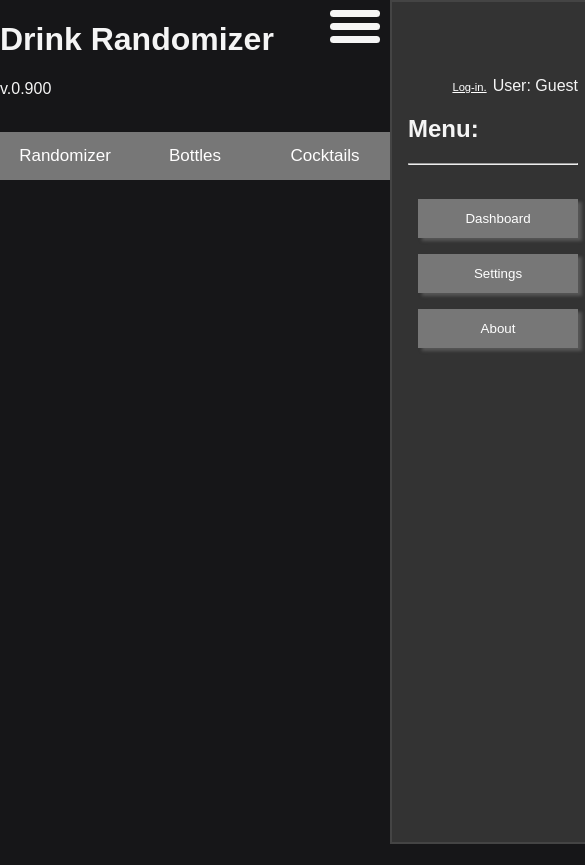
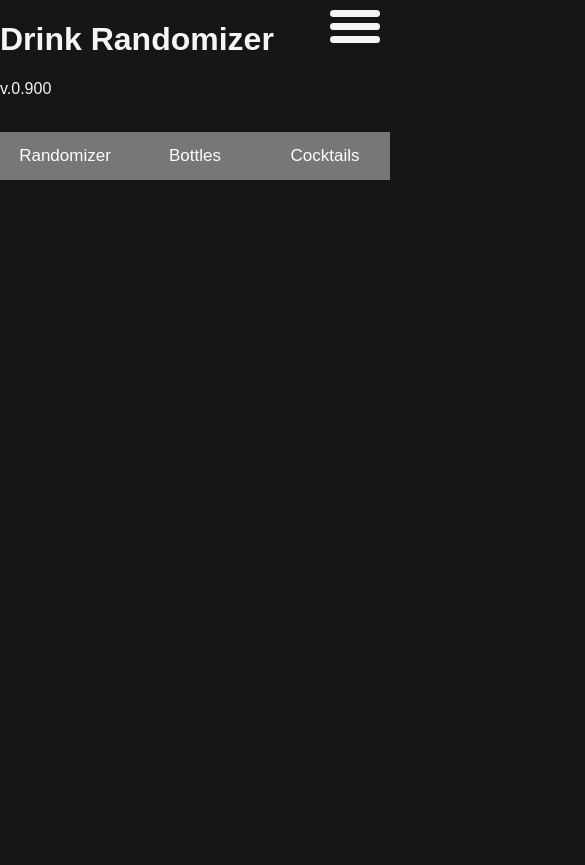
Before and after one commit to TheEhakan/whiskyRandomizer, a plain HTML site: page index.html in a window 390 px wide. Shown: the whole page, 585 px wide, since content can reach past the window. After the commit the page ends 844 px from the top, so only its background shows below. Drawn offline with Linux system fonts and the light colour scheme; no server answers.

Commit message:
css overflow fix for mobile

```diff
--- a/hamburger.css
+++ b/hamburger.css
@@ -1,10 +1,5 @@
 *, *::after, *::before {
     box-sizing: border-box;
-}
-
-body {
-    margin: 0;
-    overflow-x: hidden;
 }
 
 :root {
--- a/style.css
+++ b/style.css
@@ -9,6 +9,11 @@ html {
     font-family: Arial;
     background-color: hsl(240, 4%, 9%);
     color: whitesmoke;
+    overflow-x: hidden;
+}
+
+body {
+    position: relative;
 }
 
 .divider {
```
